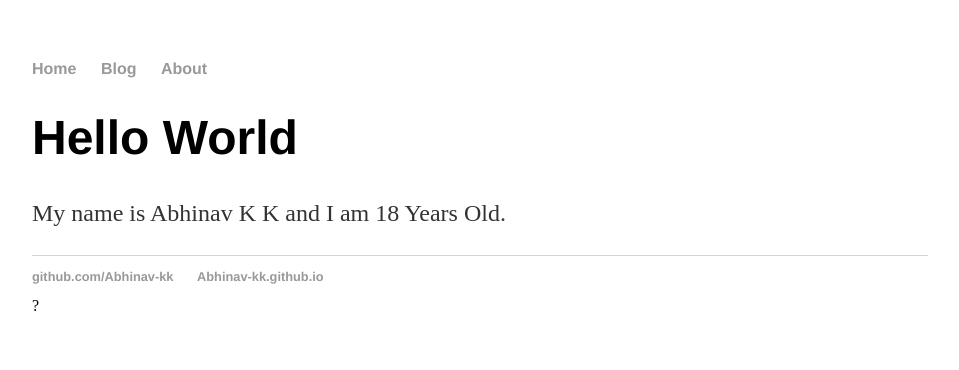
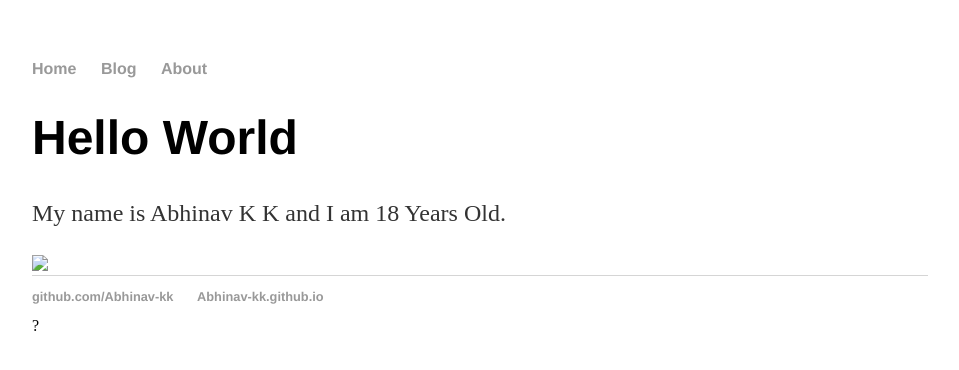
Before and after one commit to Abhinav-kk/Abhinav-kk.github.io, a Jekyll site: the page built from about/index.html, in a window 1280 px wide. Shown: the top 370 px of the page, without its empty margins (160-1119 px from the left). Built offline with Jekyll 4.4.1, drawn with Linux system fonts in a browser that asks for light colours.

Commit message:
Update index.html

```diff
--- a/about/index.html
+++ b/about/index.html
@@ -5,4 +5,5 @@
 <div class="blurb">
             <h1>Hello World</h1>
             <p>My name is Abhinav K K and I am 18 Years Old.</p>
+            <img src="webdev.png">
 </div>
```
